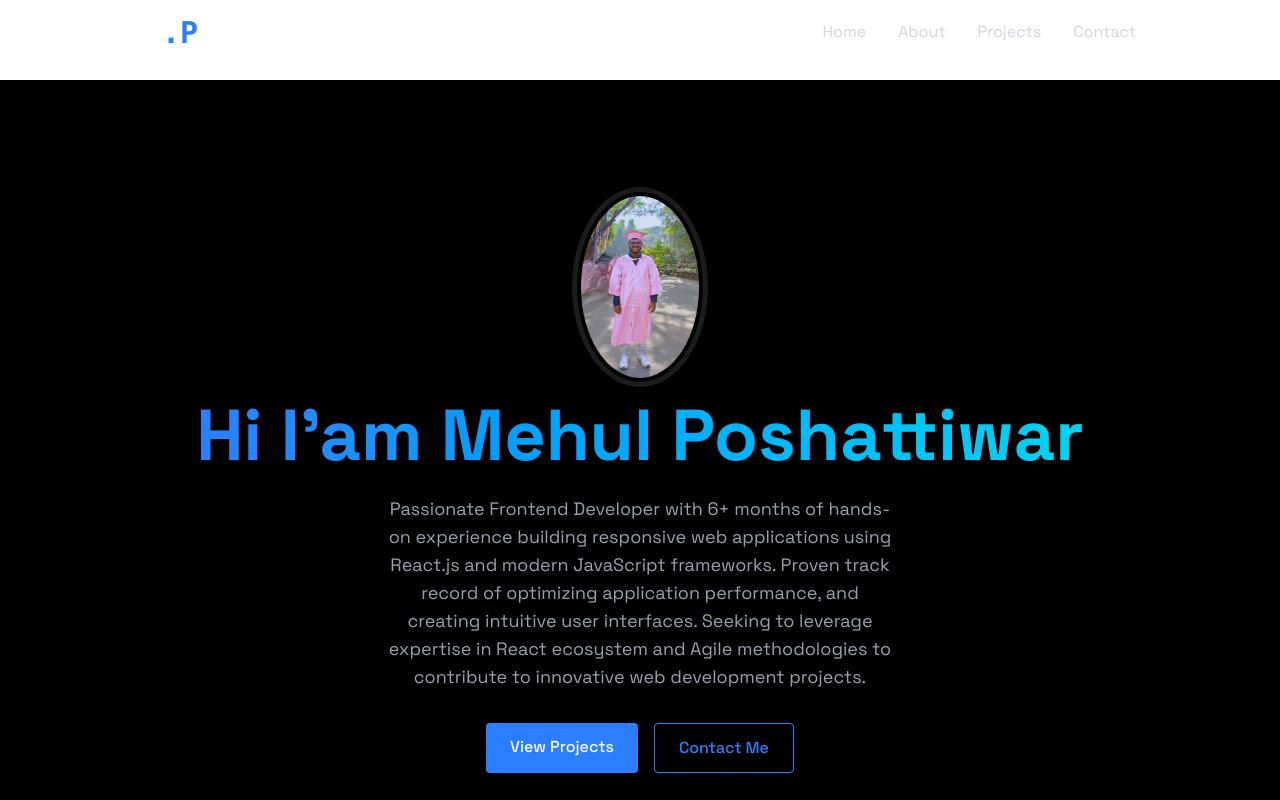
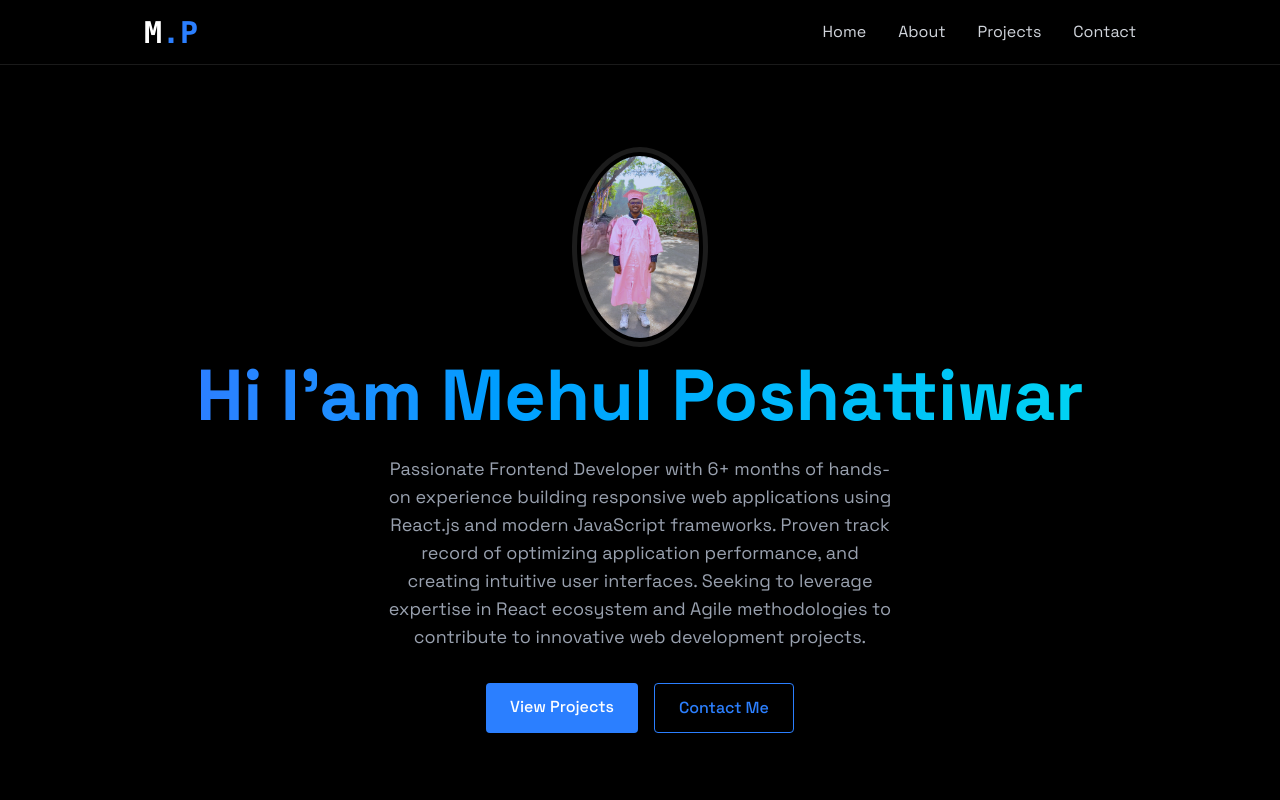
Before and after one commit to Mehulposh/My-Portfolio, a React (Vite) app: page / in a window 1280 px wide. Shown: the top 800 px of the page. Built offline with nearby package versions, Linux system fonts and the light colour scheme.

Commit message:
changes in home

```diff
--- a/src/components/sections/Home.jsx
+++ b/src/components/sections/Home.jsx
@@ -2,7 +2,7 @@
     return (
         <section
             id="home"
-            className="min-h-screen sm:mt-20 flex items-center justify-center relative"
+            className="min-h-screen pt-20  flex items-center justify-center relative"
         >
             <div className="text-center z-10 px-4">
                 <div className="flex justify-center mb-3  ">
```
